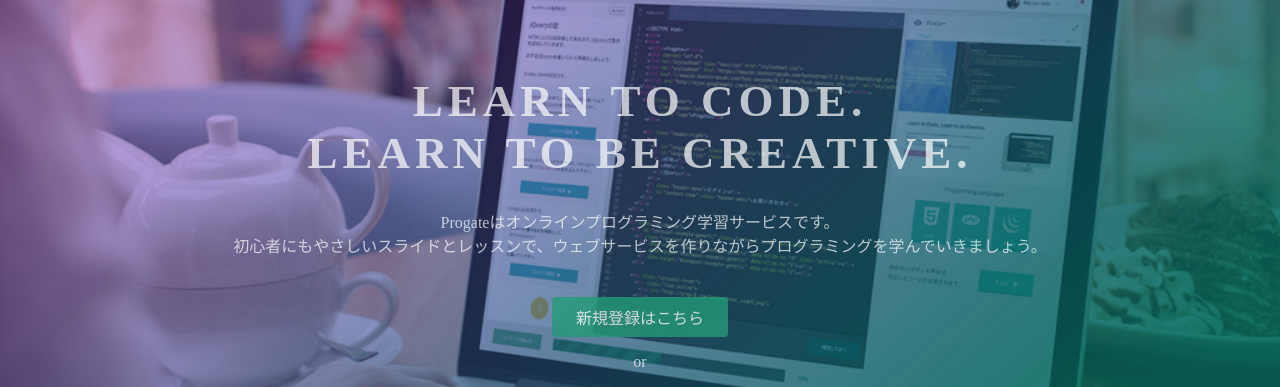
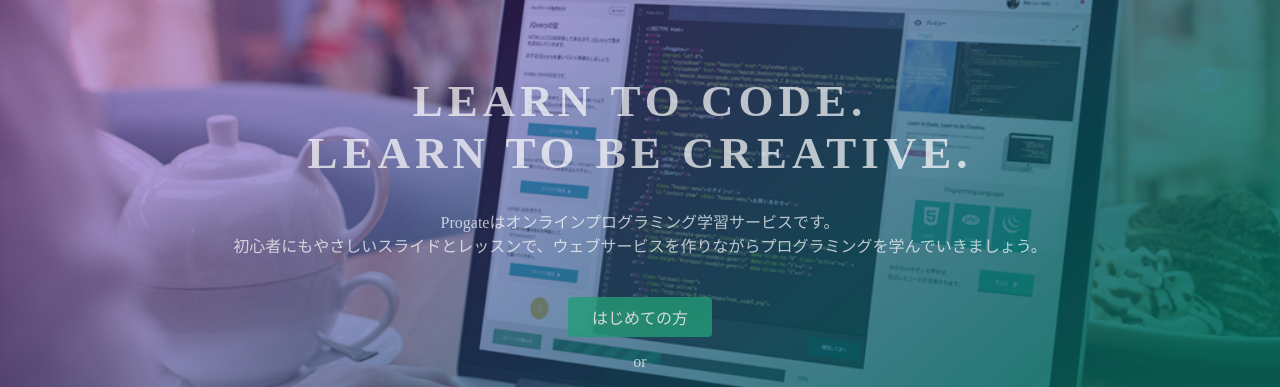
Before and after one commit to funwari-fuwafuwa/prog-8.github.io, a plain HTML site: page index.html in a window 1280 px wide. Shown: the part 135-522 px from the top of the page. Drawn offline with Linux system fonts and the light colour scheme.

Commit message:
Update index.html

```diff
--- a/index.html
+++ b/index.html
@@ -26,7 +26,7 @@
       <h1>LEARN TO CODE.<br>LEARN TO BE CREATIVE.</h1>
       <p>Progateはオンラインプログラミング学習サービスです。<br>初心者にもやさしいスライドとレッスンで、ウェブサービスを作りながらプログラミングを学んでいきましょう。</p>
       <div class="btn-wrapper">
-        <a href="#" class="btn signup">新規登録はこちら</a>
+        <a href="#" class="btn signup">はじめての方</a>
         <p>or</p>
         <a href="#" class="btn facebook"><span class="fa fa-facebook"></span>Facebookで登録</a>
         <a href="#" class="btn twitter"><span class="fa fa-twitter"></span>Twitterで登録</a>
```
